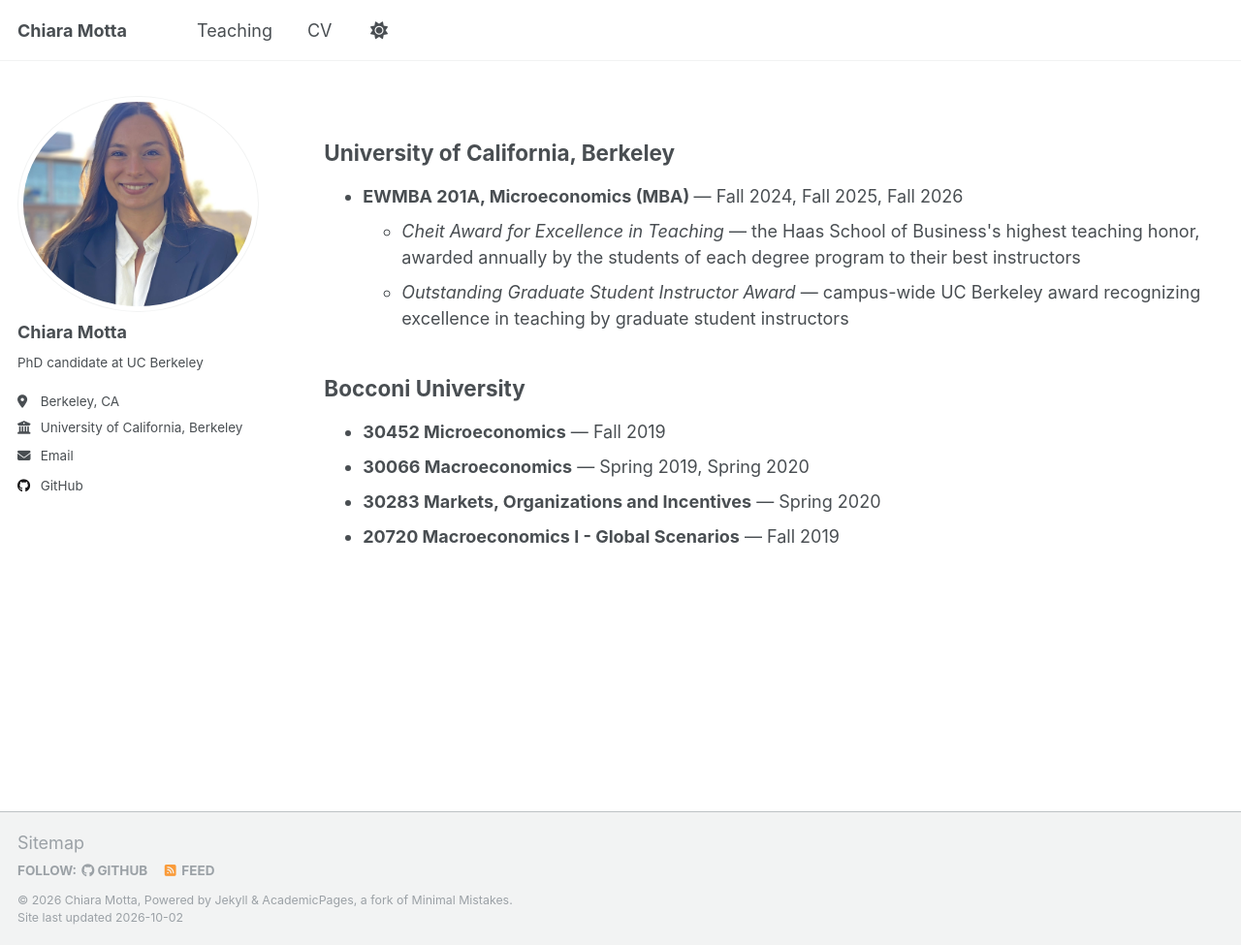
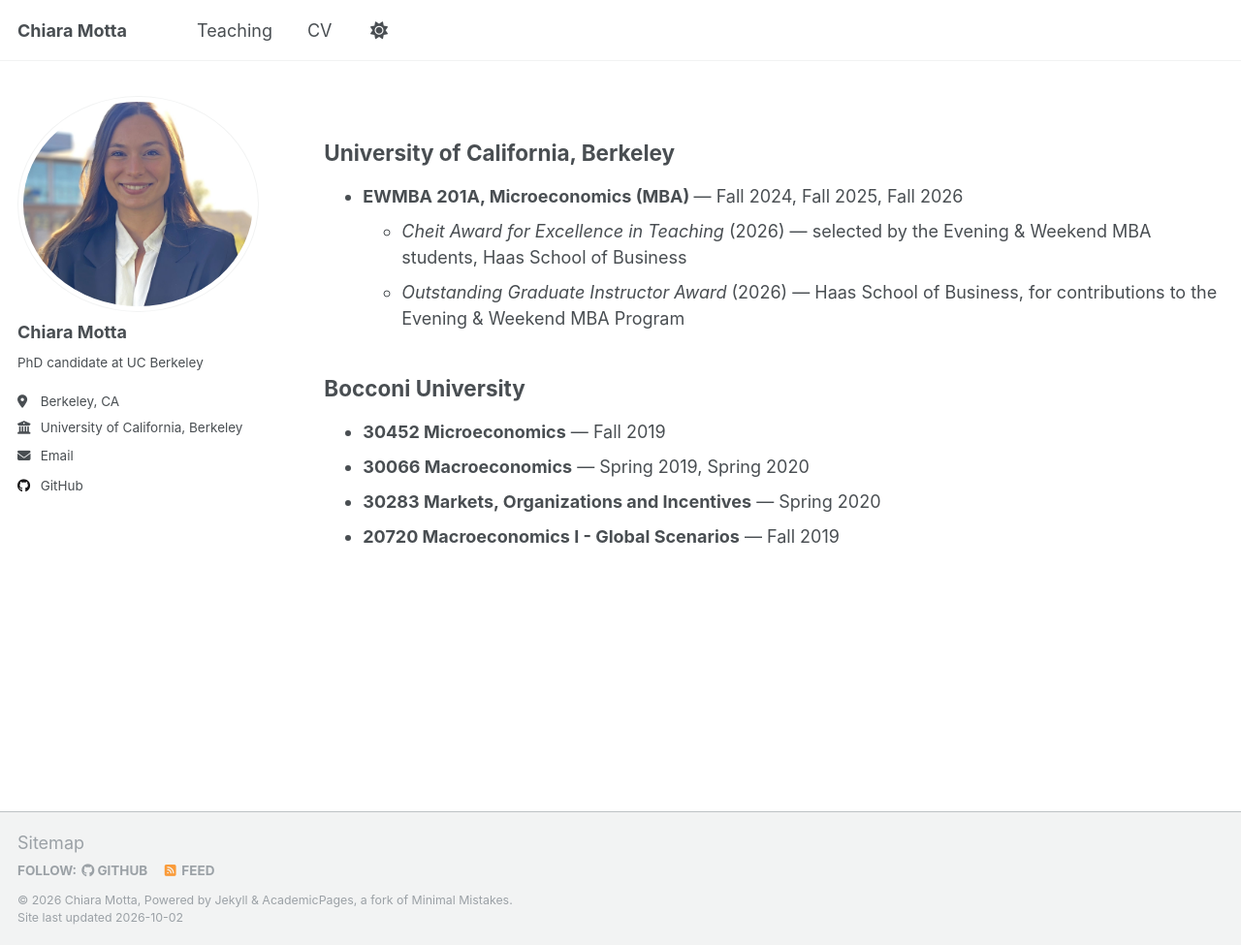
Before and after one commit to chimotta/chimotta.github.io, a Jekyll site: the page built from _pages/teaching.html, in a window 1280 px wide and 975 px high. Shown: the whole window at 97% size. Built offline with Jekyll 4.4.1, drawn with Linux system fonts in a browser that asks for light colours.

Commit message:
Correct teaching award descriptions (both Haas EWMBA awards, 2026) on CV and teaching page
Co-Authored-By: Claude Opus 5.5 <noreply@anthropic.com>

```diff
--- a/_pages/teaching.html
+++ b/_pages/teaching.html
@@ -10,8 +10,8 @@ author_profile: true
 <ul>
   <li><strong>EWMBA 201A, Microeconomics (MBA) </strong> — Fall 2024, Fall 2025, Fall 2026
     <ul>
-      <li><em>Cheit Award for Excellence in Teaching</em> — the Haas School of Business's highest teaching honor, awarded annually by the students of each degree program to their best instructors</li>
-      <li><em>Outstanding Graduate Student Instructor Award</em> — campus-wide UC Berkeley award recognizing excellence in teaching by graduate student instructors</li>
+      <li><em>Cheit Award for Excellence in Teaching</em> (2026) — selected by the Evening &amp; Weekend MBA students, Haas School of Business</li>
+      <li><em>Outstanding Graduate Instructor Award</em> (2026) — Haas School of Business, for contributions to the Evening &amp; Weekend MBA Program</li>
     </ul>
   </li>
 </ul>
```
Also changed, not shown: 1 other file.
